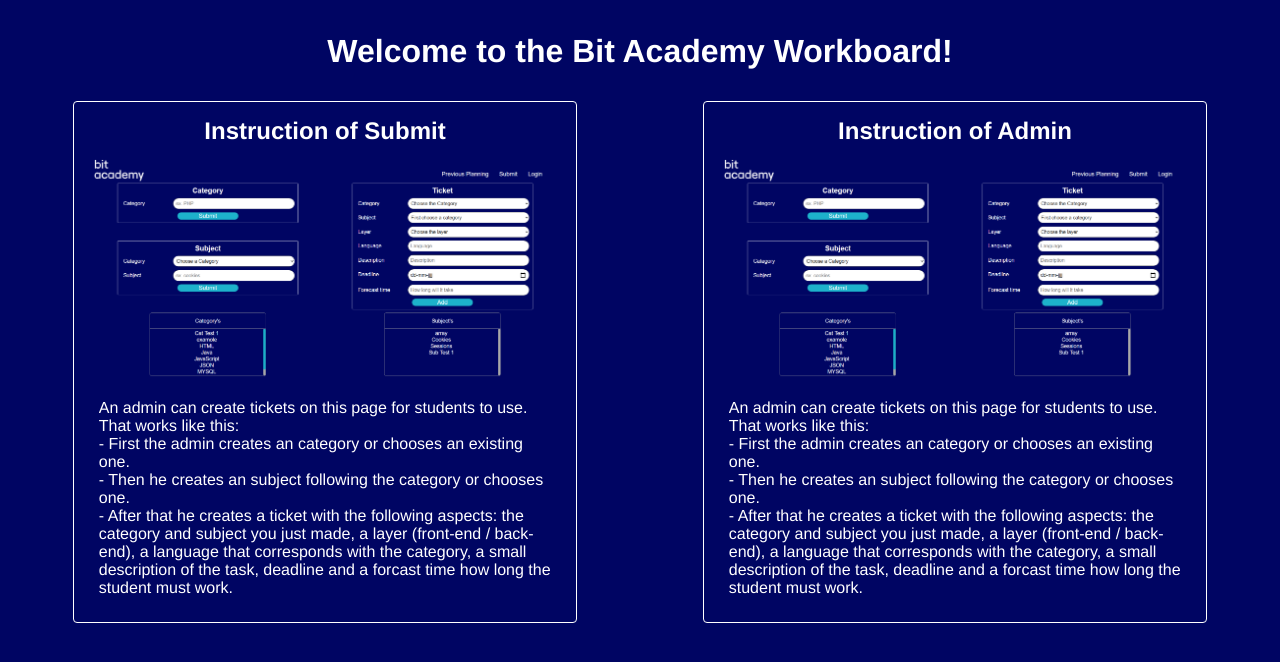
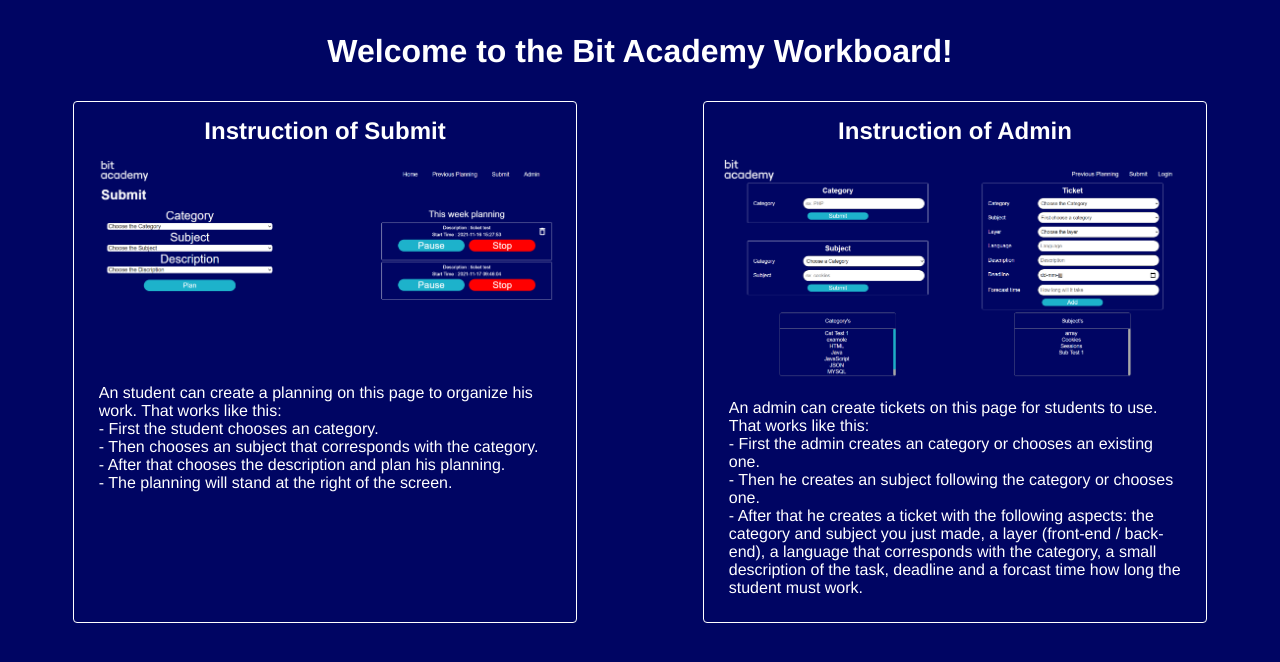
Before and after one commit to DylanEckhart/Bit-Academy, a PHP site: page /Instruction/index.php in a window 1280 px wide. Shown: the part 107-769 px from the top of the page. Run offline with PHP 8.4, Linux system fonts and the light colour scheme.

Commit message:
Done with home/instruction page

```diff
--- a/Instruction/index.php
+++ b/Instruction/index.php
@@ -24,12 +24,13 @@
         <!-- Instruction block for submit -->
         <div class="instruction_submit">
             <h2 class="submit_head">Instruction of Submit</h2>
-            <img class="screenshot_submit" src="IMG/admin_screen.png" alt="screenshot">
+            <img class="screenshot_submit" src="IMG/submit_screen.png" alt="screenshot">
             <p>
-                An admin can create tickets on this page for students to use. That works like this: <br>
-                - First the admin creates an category or chooses an existing one. <br>
-                - Then he creates an subject following the category or chooses one. <br>
-                - After that he creates a ticket with the following aspects: the category and subject you just made, a layer (front-end / back-end), a language that corresponds with                   the category, a small description of the task, deadline and a forcast time how long the student must work.
+                An student can create a planning on this page to organize his work. That works like this: <br>
+                - First the student chooses an category. <br>
+                - Then chooses an subject that corresponds with the category. <br>
+                - After that chooses the description and plan his planning. <br>
+                - The planning will stand at the right of the screen.
             </p>
         </div>
         <!-- Instruction block for admin -->
```
Also changed, not shown: Instruction/IMG/submit_screen.png (added).
